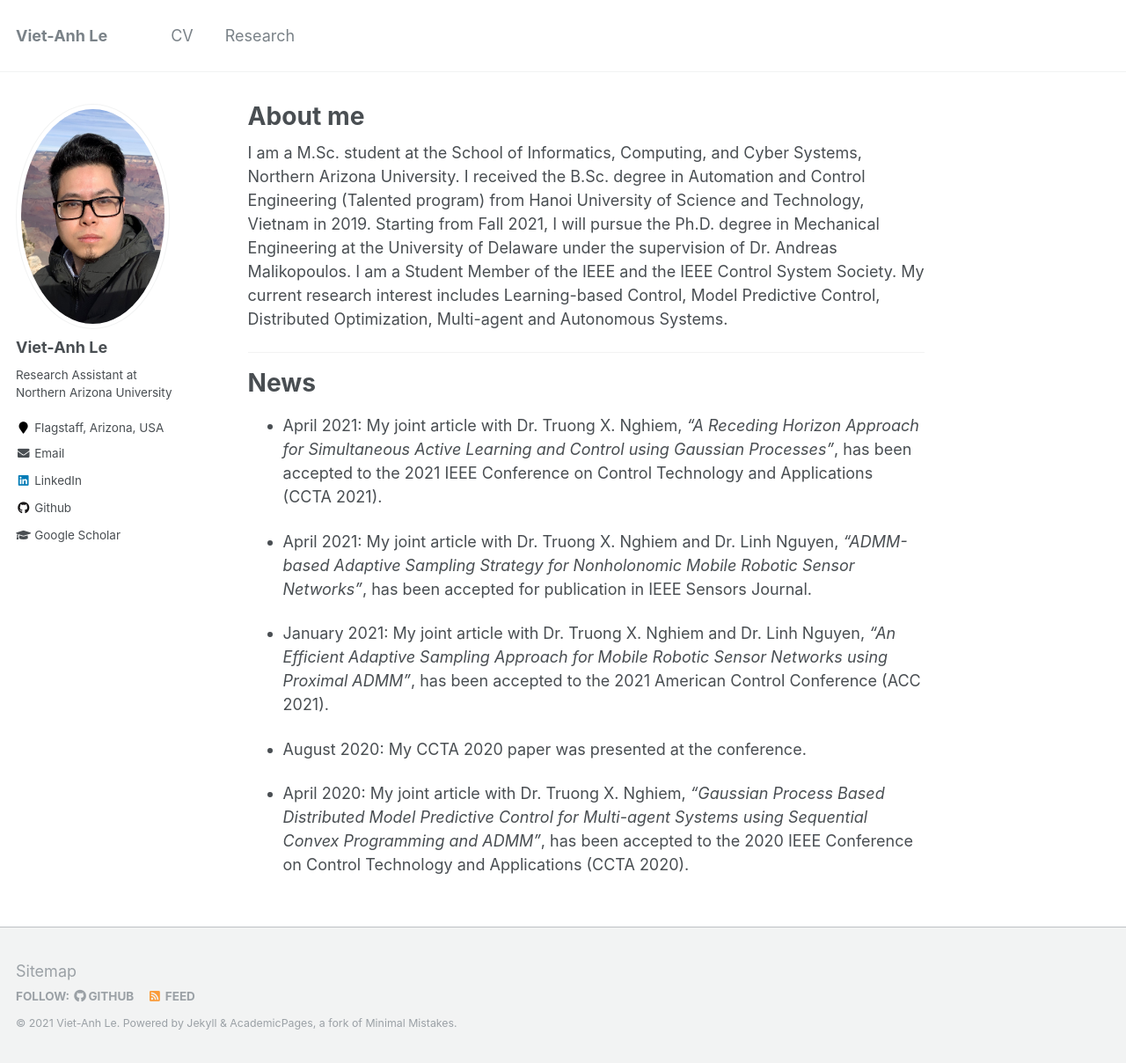
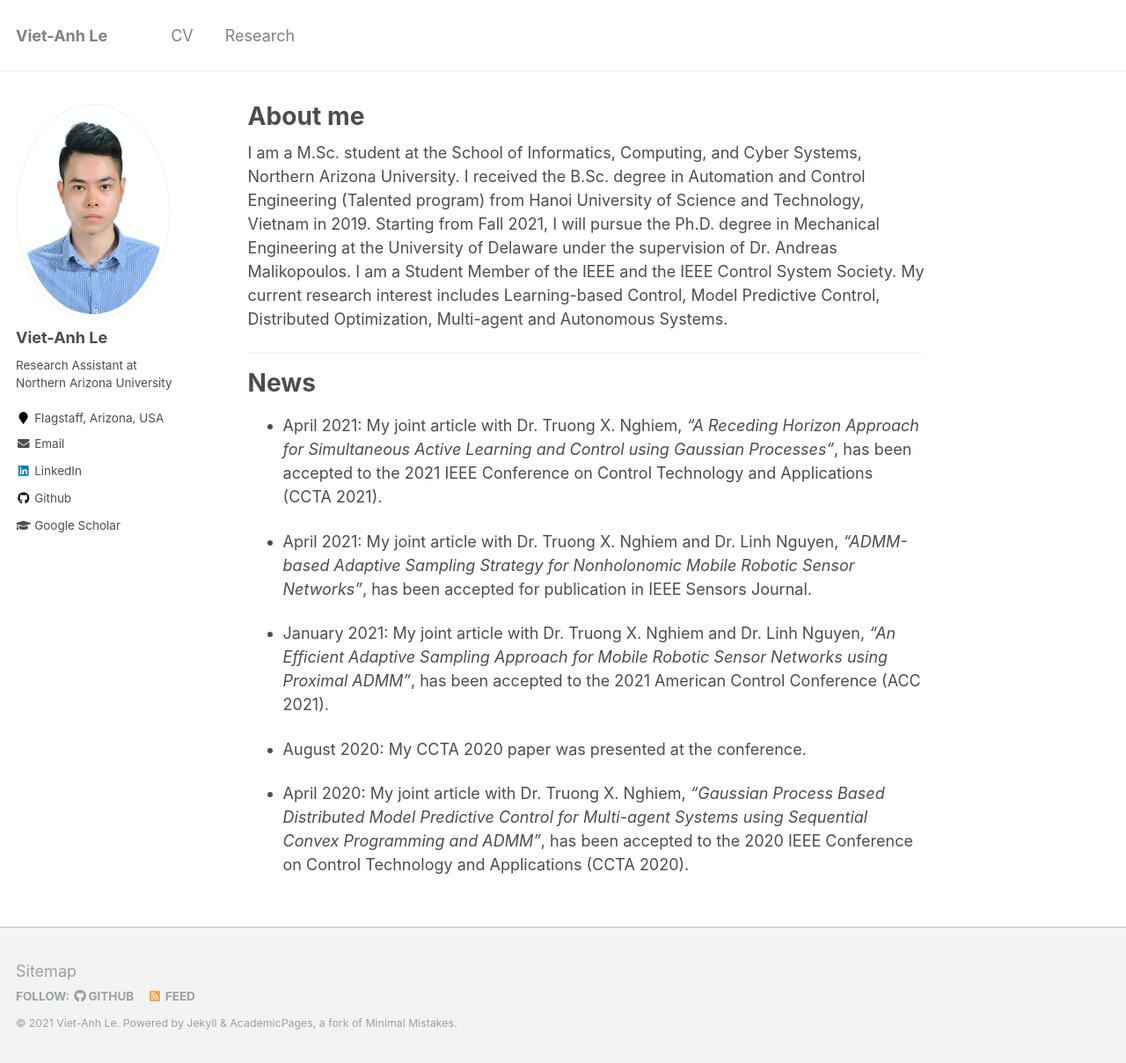
Before and after one commit to vietanhle0101/vietanhle0101.github.io, a Jekyll site: the page built from _pages/about.md, in a window 1280 px wide and 1208 px high. Shown: the whole window at 88% size. Built offline with Jekyll 4.4.1, drawn with Linux system fonts in a browser that asks for light colours.

Commit message:
change photo

```diff
--- a/_config.yml
+++ b/_config.yml
@@ -81,7 +81,7 @@ analytics:
 # Site Author
 author:
   name             : "Viet-Anh Le"
-  avatar           : "profile3.png"
+  avatar           : "profile2.png"
   bio              : "Research Assistant at Northern Arizona University"
   location         : "Flagstaff, Arizona, USA"
   employer         :
```
